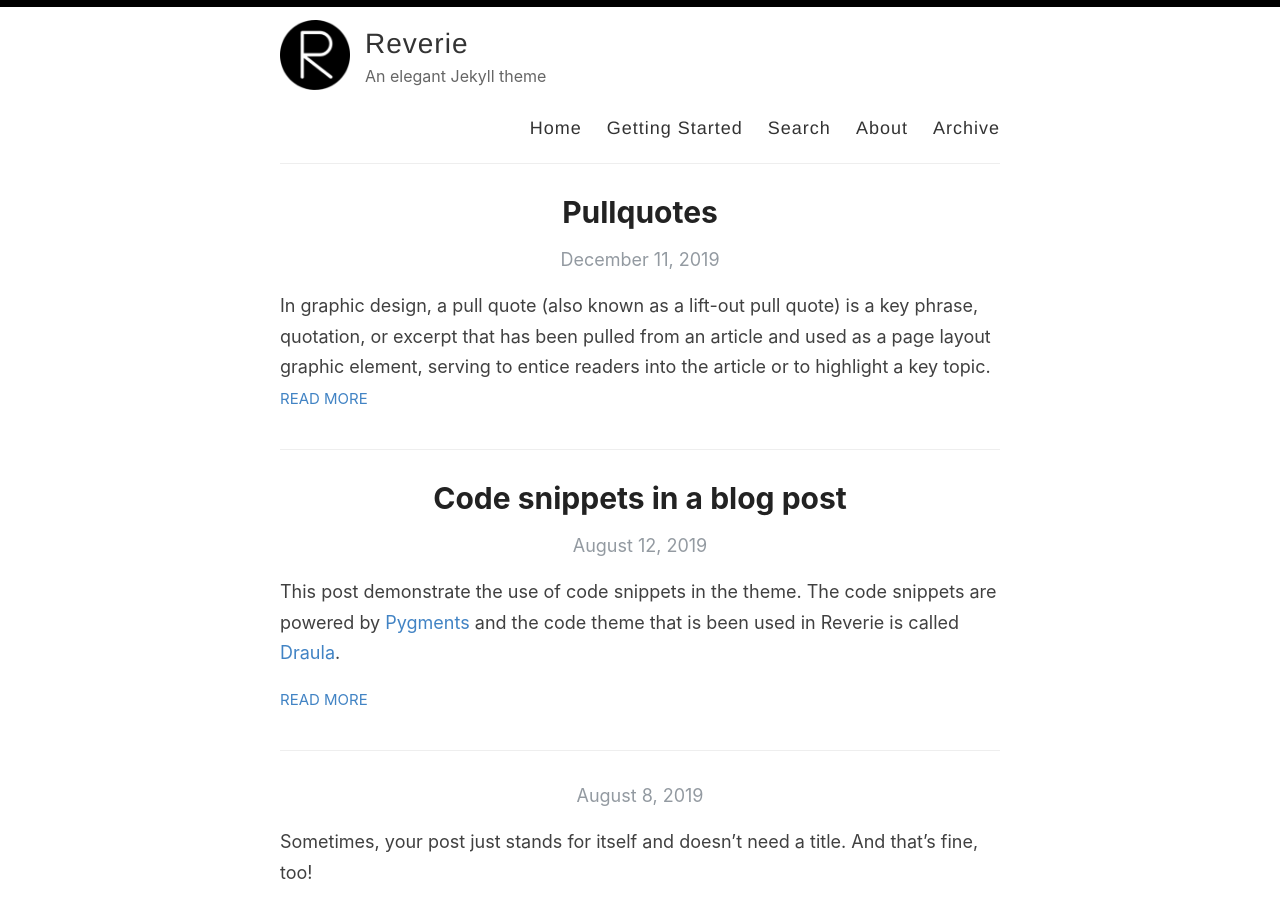
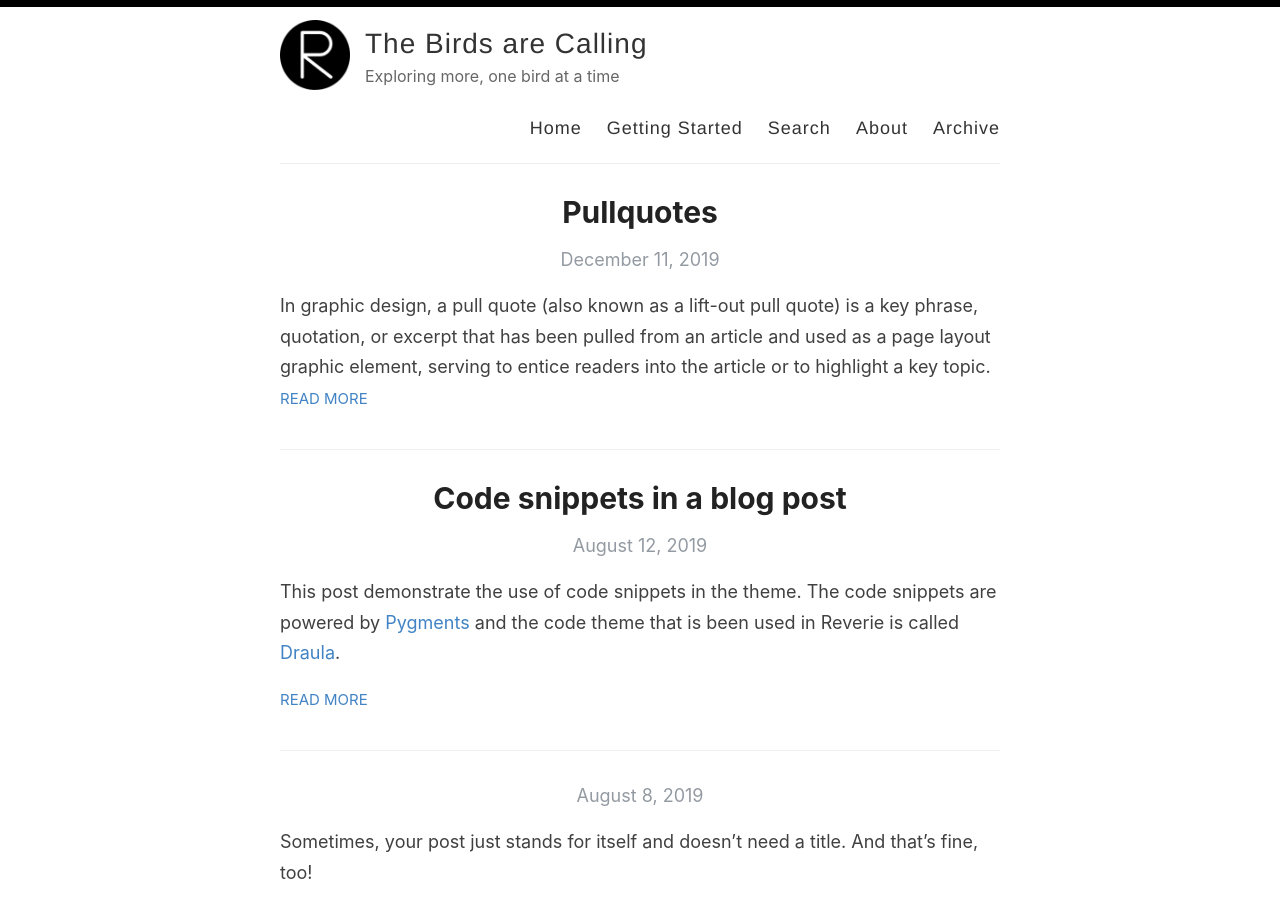
Before and after one commit to mariopineda/thebirdsarecalling, a Jekyll site: the page built from index.html, in a window 1280 px wide and 900 px high. Built offline with Jekyll 4.4.1, drawn with Linux system fonts in a browser that asks for light colours; the list of posts is cut into pages by our own code.

Commit message:
Update _config.yml

```diff
--- a/_config.yml
+++ b/_config.yml
@@ -3,13 +3,13 @@
 #
 
 # Name of your site (displayed in the header)
-name: Reverie
+name: The Birds are Calling
 
 # Name of the author
-author: Amit Merchant
+author: Mario Pineda
 
 # Short bio or description (displayed in the header)
-description: An elegant Jekyll theme
+description: Exploring more, one bird at a time
 
 # URL of your avatar or profile pic (you could use your GitHub profile pic)
 avatar: /images/reverie.png
@@ -21,15 +21,15 @@ avatar: /images/reverie.png
 # Includes an icon in the footer for each username you enter
 footer-links:
   dribbble:
-  email: amit.d.merchant@gmail.com
-  facebook:
+  email: pinedasjewelry@gmail.com
+  facebook: pinedasjewelry
   flickr:
-  github: amitmerchant1990/reverie
-  instagram:
+  github:
+  instagram: pinedasjewelry
   linkedin:
   pinterest:
   rss: rss
-  twitter: amit_merchant
+  twitter:
   stackoverflow:
   youtube: # channel/<your_long_string> or user/<user-name>
   googleplus: # anything in your profile username that comes after plus.google.com/
@@ -48,14 +48,14 @@ google_analytics: UA-43339302-11
 
 # Your website URL (e.g. http://amitmerchant1990.github.io or http://www.amitmerchant.com)
 # Used for Sitemap.xml and your RSS feed
-url: http://www.amitmerchant.com/reverie
-enforce_ssl: https://www.amitmerchant.com/reverie
+url:
+enforce_ssl:
 
 # If you're hosting your site at a Project repository on GitHub pages
 # (http://yourusername.github.io/repository-name)
 # and NOT your User repository (http://yourusername.github.io)
 # then add in the baseurl here, like this: "/repository-name"
-baseurl: "/reverie"
+baseurl: "/thebirdsarecalling"
 
 #
 # !! You don't need to change any of the configuration flags below !!
```
